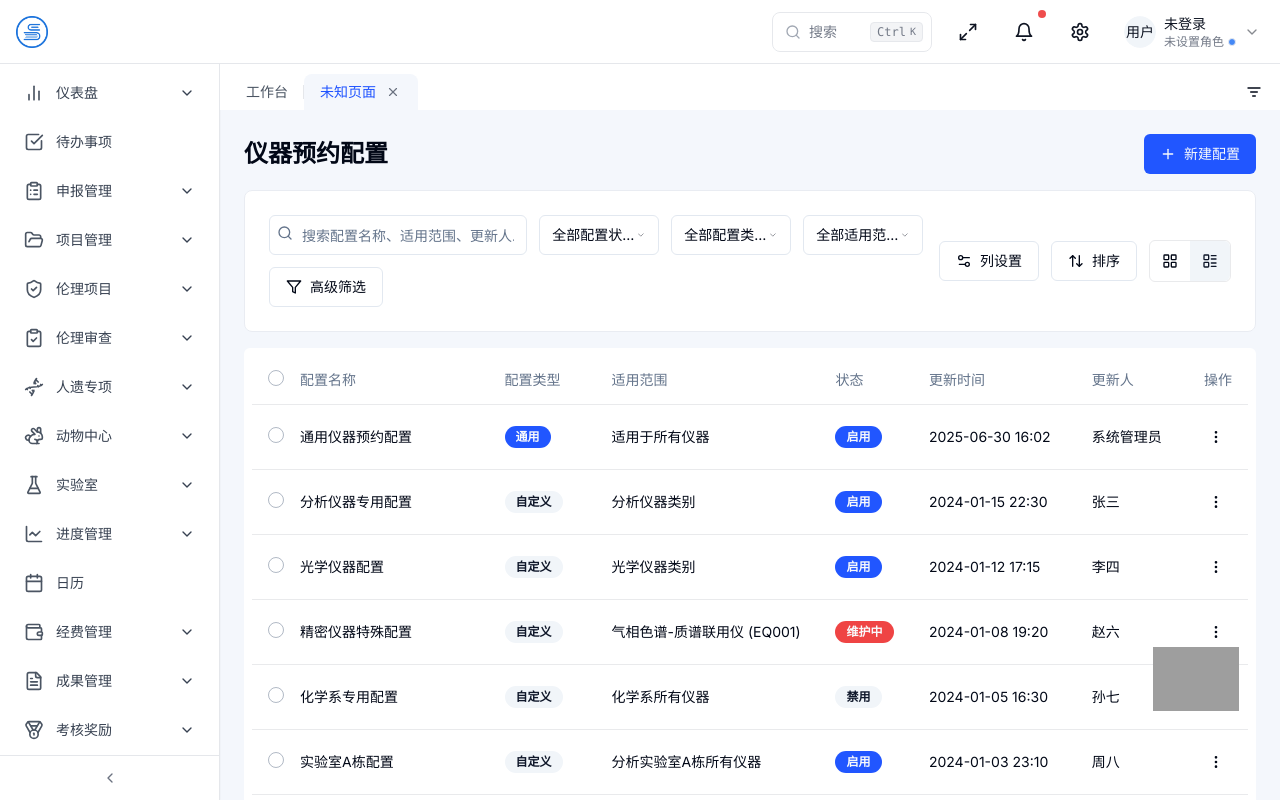
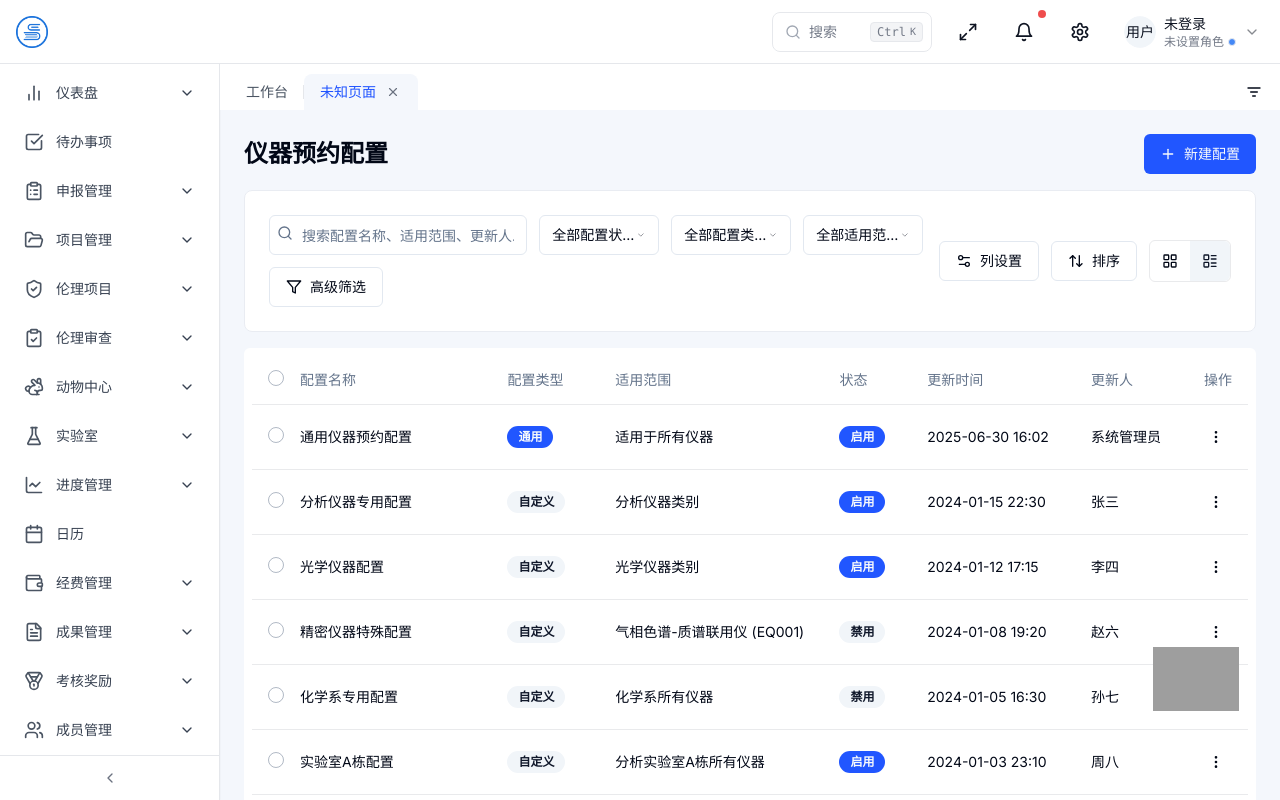
Before and after one commit to ZhangEnguang/HOSPITALSYSV1, a Next.js app in the folder frontend/: page /laboratory/equipment-booking-config in a window 1280 px wide. Built offline with nearby package versions, Linux system fonts and the light colour scheme; grey boxes are pictures that could not be loaded.

Commit message:
样式优化：仪器配置列表状态优化、仪器卡片优化

```diff
--- a/frontend/app/laboratory/equipment-booking-config/components/equipment-config-dialog.tsx
+++ b/frontend/app/laboratory/equipment-booking-config/components/equipment-config-dialog.tsx
@@ -273,7 +273,6 @@ export function EquipmentConfigDialog({
                       <SelectContent>
                         <SelectItem value="启用">启用</SelectItem>
                         <SelectItem value="禁用">禁用</SelectItem>
-                        <SelectItem value="维护中">维护中</SelectItem>
                         <SelectItem value="草稿">草稿</SelectItem>
                       </SelectContent>
                     </Select>
--- a/frontend/app/laboratory/equipment-booking-config/config/equipment-booking-config-config.tsx
+++ b/frontend/app/laboratory/equipment-booking-config/config/equipment-booking-config-config.tsx
@@ -39,7 +39,6 @@ export const CARD_SELECTION_CONFIG: CardSelectionConfig = DEFAULT_CARD_SELECTION
 export const statusColors = {
   "启用": "default",
   "禁用": "secondary",
-  "维护中": "destructive",
   "草稿": "outline"
 } as const
 
@@ -52,7 +51,6 @@ export const quickFilters = [
       { id: "status_all", label: "全部状态", value: "all" },
       { id: "status_enabled", label: "启用", value: "启用" },
       { id: "status_disabled", label: "禁用", value: "禁用" },
-      { id: "status_maintenance", label: "维护中", value: "维护中" },
       { id: "status_draft", label: "草稿", value: "草稿" }
     ]
   },
--- a/frontend/app/laboratory/equipment-booking-config/data/equipment-booking-config-demo-data.ts
+++ b/frontend/app/laboratory/equipment-booking-config/data/equipment-booking-config-demo-data.ts
@@ -7,7 +7,7 @@ export interface EquipmentConfigItem {
   applicableScope?: string     // 适用范围类型（仪器类别、指定仪器、实验室、部门）
   targetScope?: string         // 具体适用目标
   scopeDescription: string     // 适用范围描述
-  status: "启用" | "禁用" | "维护中" | "草稿"
+  status: "启用" | "禁用" | "草稿"
   lastUpdated: string
   updatedBy: string
 
@@ -173,7 +173,7 @@ export const allDemoEquipmentConfigItems: EquipmentConfigItem[] = [
     applicableScope: "指定仪器",
     targetScope: "EQ001",
     scopeDescription: "气相色谱-质谱联用仪 (EQ001)",
-    status: "维护中",
+    status: "禁用",
     lastUpdated: "2024-01-08 19:20",
     updatedBy: "赵六",
     maxAdvanceBookingDays: 90,
--- a/frontend/components/horizontal-menu.tsx
+++ b/frontend/components/horizontal-menu.tsx
@@ -83,7 +83,6 @@ export default function HorizontalMenu() {
       case "项目管理": return "项目";
       case "伦理项目": return "伦理";
       case "伦理审查": return "审查";
-      case "人遗专项": return "人遗";
       case "动物中心": return "动物";
       case "实验室": return "实验";
       case "进度管理": return "进度";
@@ -157,14 +156,6 @@ export default function HorizontalMenu() {
       subMenus: [
         { name: "初始审查", path: "/ethic-review/initial-review" },
         { name: "跟踪报告", path: "/ethic-review/track-review" },
-      ]
-    },
-    {
-      name: "人遗专项",
-      shortName: "人遗",
-      icon: <Dna className="h-5 w-5" />,
-      path: "#",
-      subMenus: [
         { name: "人遗资源", path: "/ethic-review/human-genetics-review" },
       ]
     },
--- a/frontend/components/mobile-sidebar.tsx
+++ b/frontend/components/mobile-sidebar.tsx
@@ -46,7 +46,6 @@ export default function MobileSidebar() {
     { name: "项目管理", icon: <FolderOpen className="h-5 w-5" />, path: "/projects" },
     { name: "伦理项目", icon: <ShieldCheck className="h-5 w-5" />, path: "/ethic-projects" },
     { name: "伦理审查", icon: <ClipboardCheck className="h-5 w-5" />, path: "#" },
-    { name: "人遗专项", icon: <Dna className="h-5 w-5" />, path: "/ethic-review/human-genetics-review" },
     { name: "动物中心", icon: <Rabbit className="h-5 w-5" />, path: "/laboratory/animal-files" },
     { name: "实验室", icon: <FlaskConical className="h-5 w-5" />, path: "/laboratory/equipment" },
     { name: "进度管理", icon: <LineChart className="h-5 w-5" />, path: "/progress" },
--- a/frontend/components/sidebar.tsx
+++ b/frontend/components/sidebar.tsx
@@ -229,17 +229,10 @@ export default function Sidebar() {
       subMenus: [
         { name: "初始审查", path: "/ethic-review/initial-review" },
         { name: "跟踪报告", path: "/ethic-review/track-review" },
+        { name: "人遗资源", path: "/ethic-review/human-genetics-review" },
         { name: "快速审查", path: "/ethic-review/quick-review" },
         { name: "会议审查", path: "/ethic-review/meeting-review" },
         { name: "送审文件配置", path: "/ethic-review/document-config" },
-      ]
-    },
-    {
-      name: "人遗专项",
-      icon: <Dna className="h-5 w-5" />,
-      path: "#",
-      subMenus: [
-        { name: "人遗资源", path: "/ethic-review/human-genetics-review" },
       ]
     },
     {
@@ -342,8 +335,8 @@ export default function Sidebar() {
     // 如果点击的是当前活动项，并且有子菜单，则切换展开/折叠状态
     if (activeItem === name && menuItems.find(item => item.name === name)?.subMenus) {
       setExpandedMenu(expandedMenu === name ? null : name);
-    } else if (name === "伦理审查" || name === "人遗专项" || name === "实验室" || name === "动物中心") {
-      // 对于伦理审查、人遗专项、实验室和动物中心特殊处理，只切换展开/折叠状态，不进行导航
+    } else if (name === "伦理审查" || name === "实验室" || name === "动物中心") {
+      // 对于伦理审查、实验室和动物中心特殊处理，只切换展开/折叠状态，不进行导航
       setActiveItem(name);
       setExpandedMenu(expandedMenu === name ? null : name);
     } else {
```
